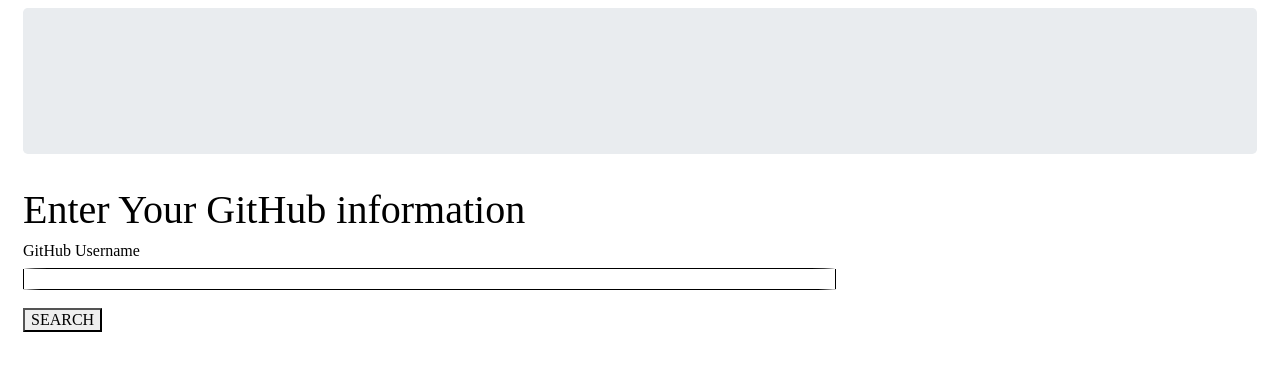
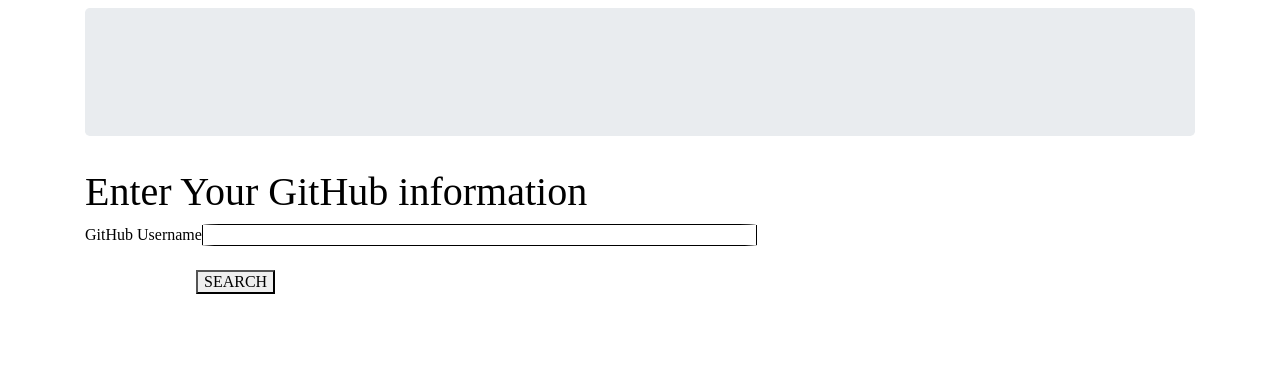
Before and after one commit to stacy867/githubweb, an Angular app: page / in a window 1280 px wide. Shown: the top 370 px of the page. Built offline with nearby package versions, Linux system fonts and the light colour scheme.

Commit message:
styled the button

```diff
--- a/src/app/display/display.component.html
+++ b/src/app/display/display.component.html
@@ -1,7 +1,8 @@
 <div>
 
     <p>display works!</p>
-    {{myUsers.name}} <br> <img src="{{myUsers.avatar}}"><br> {{myUsers.id}}
+    {{myUsers.name}} <br>
+    <img src="{{myUsers.avatar}}"><br> {{myUsers.id}}
     <br> {{myUsers.repos}}
 </div>
 <div *ngFor='let r of myrepos'>
--- a/src/app/form/form.component.css
+++ b/src/app/form/form.component.css
@@ -1,8 +1,26 @@
 @import "~bootstrap/dist/css/bootstrap.css";
 input {
-    width: 100%;
+    width: 50%;
     border: 1px solid black;
     border-radius: 5%;
+}
+
+button {
+    margin-left: 10%;
+}
+
+
+/* .jumbotron {
+    background-color: white;
+}
+
+#form,
+h1 {
+    text-align: center;
+} */
+
+img {
+    margin-right: 2%;
 }
 
 
--- a/src/app/form/form.component.html
+++ b/src/app/form/form.component.html
@@ -1,18 +1,14 @@
-<div class="container-fluid" id="container">
+<div class="container" id="container">
     <div class="jumbotron">
-        <img>
+        <!-- <img src="http://news.efinancialcareers.com/binaries/content/gallery/efinancial-careers/articles/2019/04/github.jpg"> -->
     </div>
     <h1>Enter Your GitHub information</h1>
 
-    <div class="row">
-        <div class="col-md-8">
-            <div class="form-group">
-                <label>GitHub Username</label>
-                <input #input type="text" name="username"><br><br>
-                <button (click)="goToUrl(input.value)">SEARCH</button>
+    <div class="form-group">
+        <label>GitHub Username</label>
+        <input #input type="text" name="username"><br><br>
+        <button (click)="goToUrl(input.value)">SEARCH</button>
 
-            </div>
-            {{form}}
-        </div>
     </div>
+    <!-- {{form}} -->
 </div>
```
Also changed, not shown: src/app/profile.service.ts (+1 -11 lines), src/assets/github-psd-icon-580x340.jpg (added).
